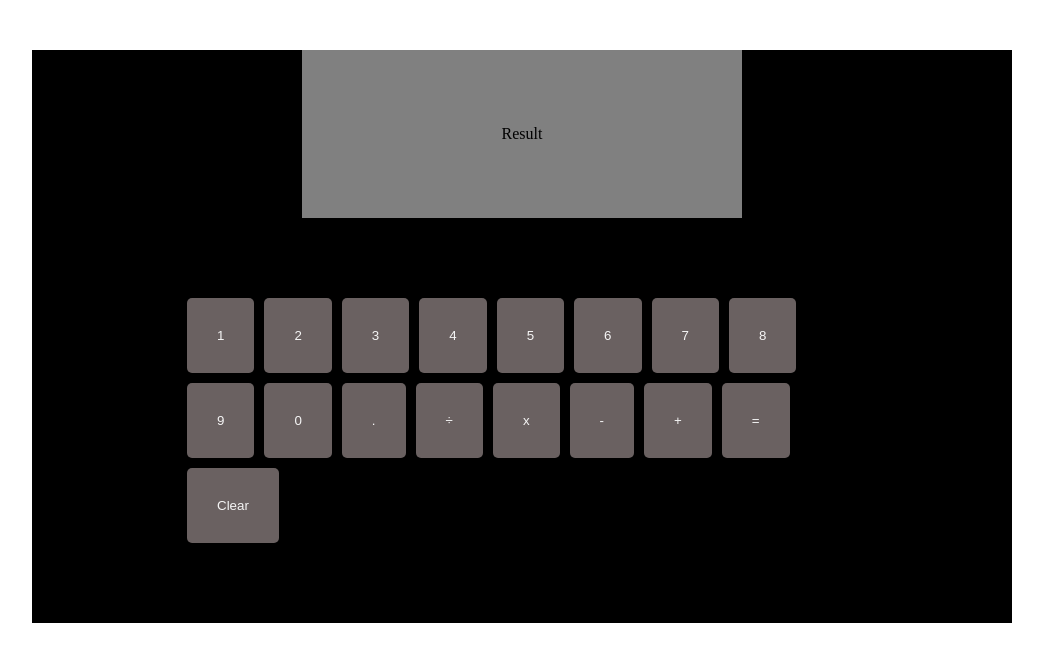
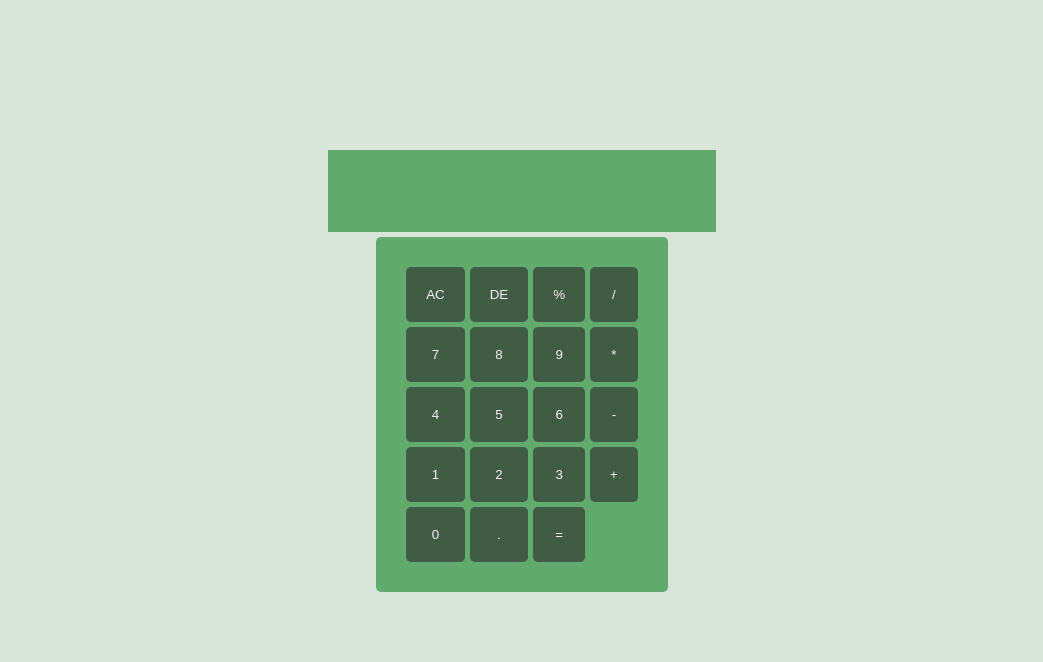
Before and after one commit to mrmeepmeep/calculator-top, a plain HTML site: page index.html in a window 1280 px wide. Shown: the whole page, without its empty margins (118-1161 px from the left). Drawn offline with Linux system fonts and the light colour scheme.

Commit message:
Added functionality to display

```diff
--- a/index.html
+++ b/index.html
@@ -8,31 +8,30 @@
     <title>Calculator</title>
 </head>
 <body>
-
     <div class="container">
-        <div class="result">Result</div>
-        <div class="content">
-            <button class = "numberBtn" id="1">1</button>
-            <button class = "numberBtn" id="2">2</button>
-            <button class = "numberBtn" id="3">3</button>
-            <button class = "numberBtn" id="4">4</button>
-            <button class = "numberBtn" id="5">5</button>
-            <button class = "numberBtn" id="6">6</button>
-            <button class = "numberBtn" id="7">7</button>
-            <button class = "numberBtn" id="8">8</button>
-            <button class = "numberBtn" id="9">9</button>
-            <button class = "numberBtn" id="0">0</button>
-            <button class = "numberBtn" id=".">.</button>
-            <button class="calcBtn" id="÷">÷</button>
-            <button class="calcBtn" id="x">x</button>
-            <button class="calcBtn" id="-">-</button>
-            <button class="calcBtn" id="+">+</button>
-            <button class="calcBtn" id="=">=</button>
-            <button>Clear</button>
-        </div>
-
-
+        <input type="text" class="screen">
+    <div class="calculator-container">
+        <button id ="clearBtn">AC</button>
+        <button id ="clearBtn">DE</button>
+        <button data-value ="%" id ="btn">%</button>
+        <button data-value ="/" id ="btn">/</button>
+        <button data-value ="7" id ="btn">7</button>
+        <button data-value ="8" id ="btn">8</button>
+        <button data-value ="9" id ="btn">9</button>
+        <button data-value ="*" id ="btn">*</button>
+        <button data-value ="4" id ="btn">4</button>
+        <button data-value ="5" id ="btn">5</button>
+        <button data-value ="6" id ="btn">6</button>
+        <button data-value ="-" id ="btn">-</button>
+        <button data-value ="1" id ="btn">1</button>
+        <button data-value ="2" id ="btn">2</button>
+        <button data-value ="3"id ="btn">3</button>
+        <button data-value ="+" id ="btn">+</button>
+        <button data-value ="0" id ="btn">0</button>
+        <button data-value ="." id ="btn">.</button>
+        <button data-value ="=" id ="equalBtn">=</button>
     </div>
+</div>
 
 </body>
 </html>
--- a/script.js
+++ b/script.js
@@ -1,22 +1,27 @@
-const button = document.querySelectorAll(".numberBtn")
-const calcBtn = document.querySelectorAll(".calcBtn")
+const buttons = document.querySelectorAll("#btn")
+const display = document.querySelector(".screen")
+const equal = document.querySelector("#equalBtn")
+const clear = document.querySelector("#clearBtn")
+let output = ""
+let previousValue;
+let currentValue;
+let num1;
+let num2;
 
 
-let num1;
-let operator;
-let num2;
 
-button.forEach(button => {
-    button.addEventListener('click' , (e) => {
-        console.log(e.target.id)
+
+buttons.forEach(button => {
+    button.addEventListener('click', (e) => {
+        let currentValue = e.target.dataset.value
+        display.value += currentValue
     })
 })
 
-calcBtn.forEach(button => {
-    button.addEventListener('click', (e) => {
-        console.log(e.target.id)
-    })
-})
+
+function operate(){
+
+}
 
 
 
--- a/styles.css
+++ b/styles.css
@@ -1,46 +1,59 @@
-
 
 body {
     padding: 0;
     margin: 0;
     box-sizing: border-box;
     height: 100vh;
+    background-color: rgb(218, 229, 217);
 
 }
-
-.container{
+.container {
     display: flex;
+    margin-top: 150px;
     flex-direction: column;
     justify-content: center;
     align-items: center;
-    margin: 50px 150px 50px 150px;
-  /*  padding: 250px; */
-
-    background-color: black;
 }
 
-.result{
-    padding: 75px 200px;
-    background-color: grey;
+
+.calculator-container{
+    border-radius: 5px;
+    padding: 30px;
+    gap: 5px;
+    background-color: rgba(18, 132, 39, 0.596);
+    display: grid;
+    grid-template-columns: repeat(4,auto);
+    grid-template-rows: repeat(5,auto);
 }
-
-.content {
-    padding: 75px 150px;
-    background-color: black;
-    display: flex;
-    flex-wrap: wrap;
-}
-
-.content button {
+.calculator-container button {
+    padding: 20px;
+    background-color: rgb(64, 92, 69);
     color: whitesmoke;
-    padding: 30px 30px;
-    margin: 5px;
-    background-color: rgba(162, 149, 149, 0.655);
     border-style: none;
-    border-radius:5px;
+    border-radius: 5px;
     transition-duration: 0.2s;
 }
 
-.content button:hover {
-    background-color: rgba(162, 149, 149, 0.900)
+.calculator-container button:hover{
+    background-color: rgb(55, 71, 58);
 }
+
+.display {
+    background-color: rgba(0, 128, 0, 0.222);
+    padding: 30px 150px;
+}
+
+.display-content {
+    background-color: rgb(136, 163, 150);
+}
+
+.screen {
+    height: 80px;
+    width: 30%;
+    margin-bottom: 5px;
+    border: none;
+    text-align: right;
+    font-size: 30px;
+    color: #01080e;
+    background-color: rgba(18, 132, 39, 0.596);
+}
```
